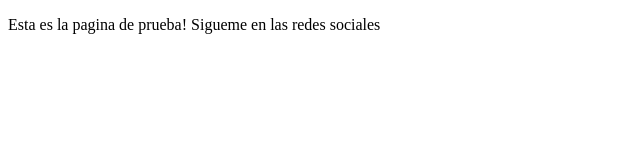
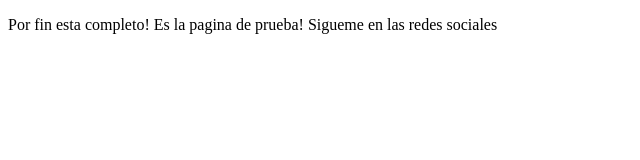
Before and after one commit to reim-exe21/proyectoPrueba, a plain HTML site: page index.html in a window 1280 px wide. Shown: the whole page, without its empty margins (0-640 px from the left). Drawn offline with Linux system fonts and the light colour scheme.

Commit message:
cambios agregados

```diff
--- a/index.html
+++ b/index.html
@@ -7,7 +7,7 @@
 </head>
 <body>
     <p>
-        Esta es la pagina de prueba!
+        Por fin esta completo! Es la pagina de prueba!
         Sigueme en las redes sociales
     </p>
 </body>
```
